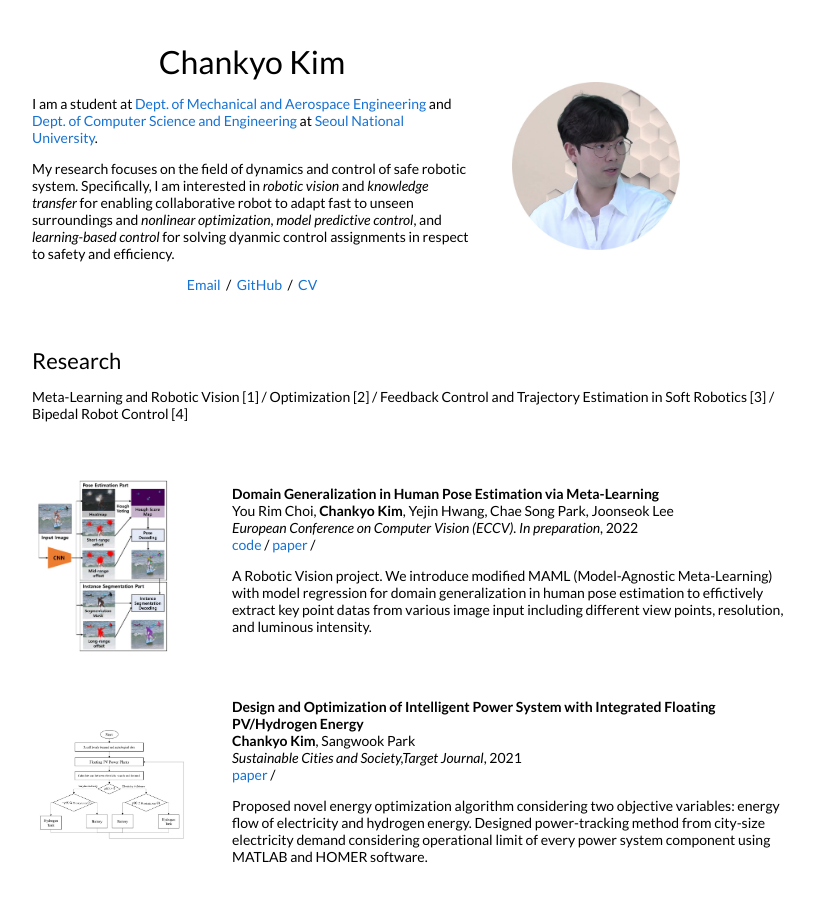
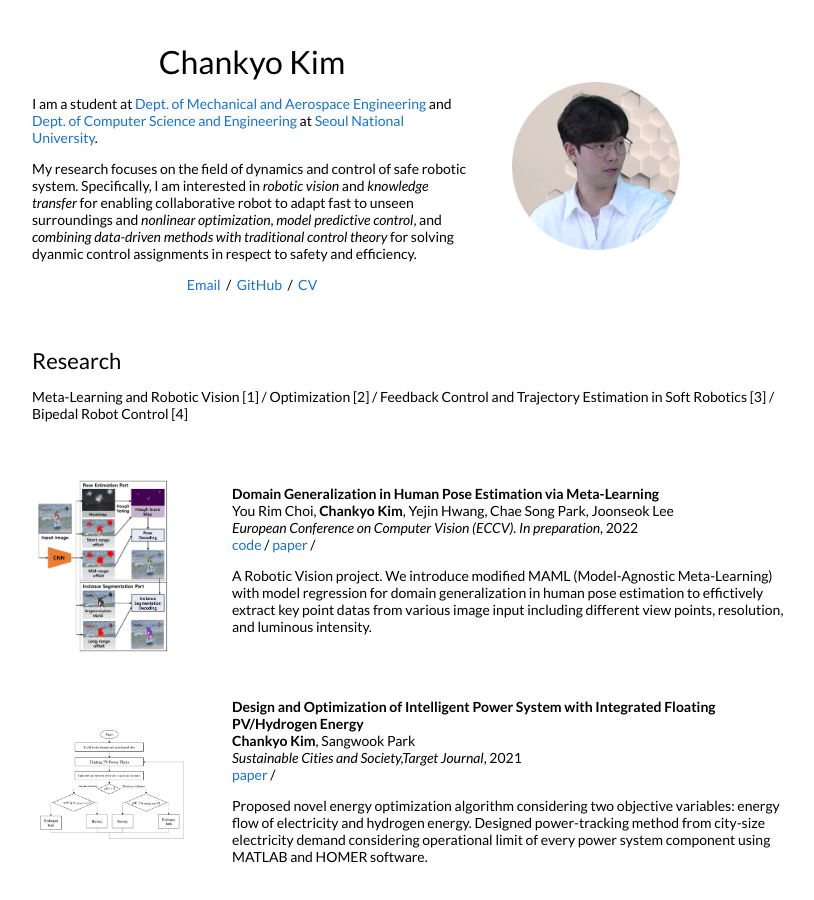
Before and after one commit to ChanKyoKim/ChanKyoKim.github.io, a Jekyll site: the page built from _posts/2021-11-15-hpe.markdown, in a window 1280 px wide and 900 px high. Shown: the whole window, without its empty margins (228-1042 px from the left). Built offline with Jekyll 4.4.1, drawn with Linux system fonts in a browser that asks for light colours.

Commit message:
Update default.html

```diff
--- a/_layouts/default.html
+++ b/_layouts/default.html
@@ -29,7 +29,7 @@
               </h1>
               <p>I am a student at <a href="https://me.snu.ac.kr/en/">Dept. of Mechanical and Aerospace Engineering</a> and <a href="https://cse.snu.ac.kr/en">Dept. of Computer Science and Engineering</a> at <a href="https://en.snu.ac.kr/">Seoul National University</a>.
               </p>
-              <p>My research focuses on the field of dynamics and control of safe robotic system. Specifically, I am interested in <i>robotic vision</i> and <i>knowledge transfer</i> for enabling collaborative robot to adapt fast to unseen surroundings and <i>nonlinear optimization</i>, <i>model predictive control</i>, and <i>learning-based control</i> for solving dyanmic control assignments in respect to safety and efficiency.
+              <p>My research focuses on the field of dynamics and control of safe robotic system. Specifically, I am interested in <i>robotic vision</i> and <i>knowledge transfer</i> for enabling collaborative robot to adapt fast to unseen surroundings and <i>nonlinear optimization</i>, <i>model predictive control</i>, and <i>combining data-driven methods with traditional control theory</i> for solving dyanmic control assignments in respect to safety and efficiency.
               </p>
               <!-- 주석
               <p>
```
